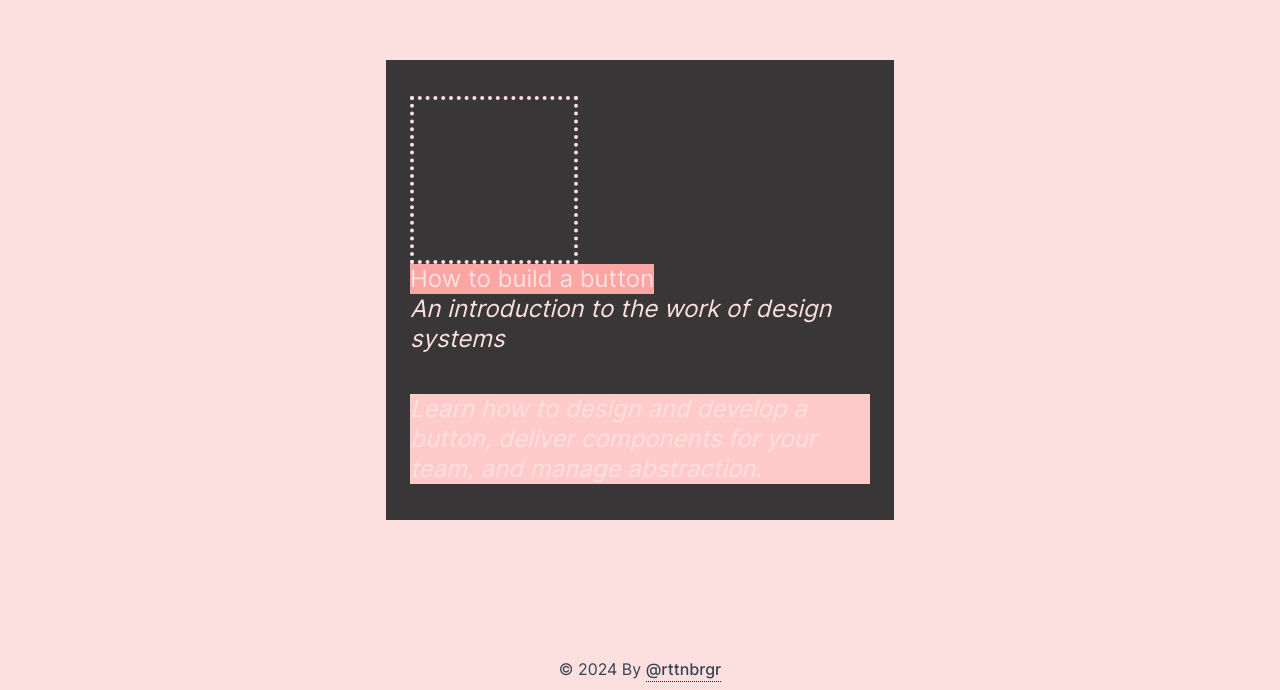
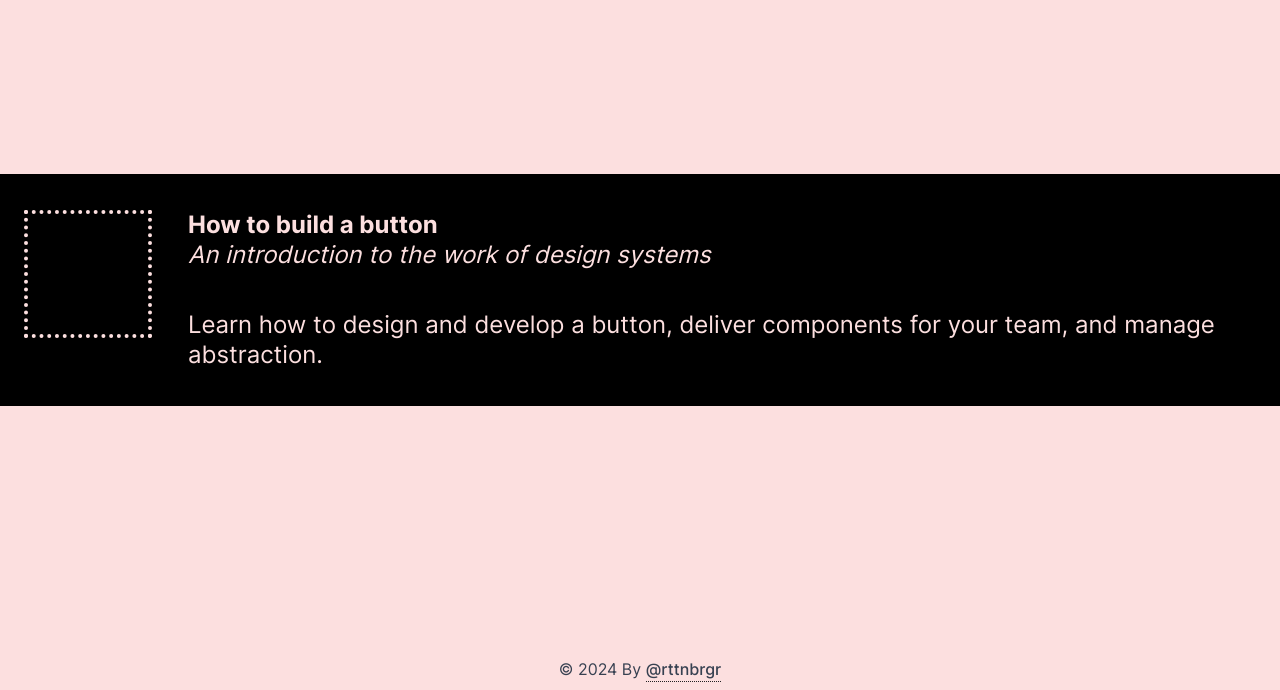
Before and after one commit to rttnbrgr/htmab-landing-page, a Next.js app: page / in a window 1280 px wide. Shown: the part 110-800 px from the top of the page. Built offline with nearby package versions, Linux system fonts and the light colour scheme.

Commit message:
feat: wip black box styles

```diff
--- a/src/app/page.tsx
+++ b/src/app/page.tsx
@@ -23,14 +23,17 @@ export default function HomePage() {
       <section className='bg-bg'>
         {/* <ViewStarter /> */}
         <div className='layout relative flex min-h-screen flex-col items-center justify-center py-12 text-center'>
-          {/* Black Box */}
-          <div className='bg-fg text-bg px-6 py-9'>
+          {/*
+           * Black Box
+           * Clamp here instead of on text line lengths for mobile
+           */}
+          <div className='bg-fg text-bg px-6 py-9 flex flex-col gap-9 max-w-[456px] sm:flex-row sm:items-start sm:max-w-[9000px] sm:bg-green-300 md:bg-slate-300 lg:bg-black'>
             {/* Magic box */}
-            <div className='border-4 border-dotted border-bg  aspect-square min-w-12 max-w-[168px] w-[20vw]' />
+            <div className='border-4 border-dotted border-bg  aspect-square min-w-12 max-w-[128px] w-[20vw]' />
             {/* Text */}
-            <div className='flex flex-col gap-10 items-start text-left max-w-[460px]'>
+            <div className='flex flex-col gap-10 items-start text-left max-w-[460px] sm:max-w-[90000px]'>
               <div className='flex flex-col gap-0 items-start '>
-                <h2 className='text-2xl font-normal leading-tight bg-red-300'>
+                <h2 className='text-2xl font-bold leading-tight'>
                   How to build a button
                 </h2>
                 <p className='text-2xl font-normal italic leading-tight '>
@@ -38,7 +41,7 @@ export default function HomePage() {
                 </p>
               </div>
 
-              <p className='text-2xl font-normal italic leading-tight bg-red-200'>
+              <p className='text-2xl font-normal leading-tight'>
                 Learn how to design and develop a button, deliver components for
                 your team, and manage abstraction.
               </p>
```
